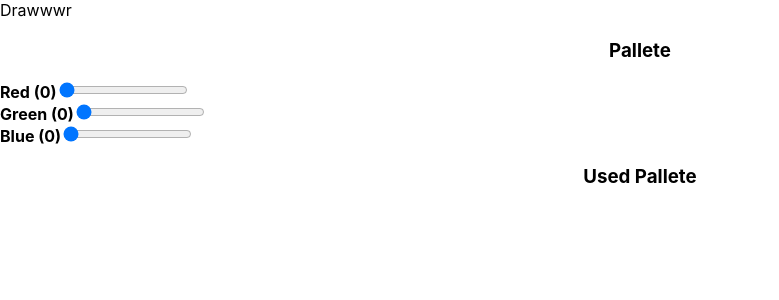
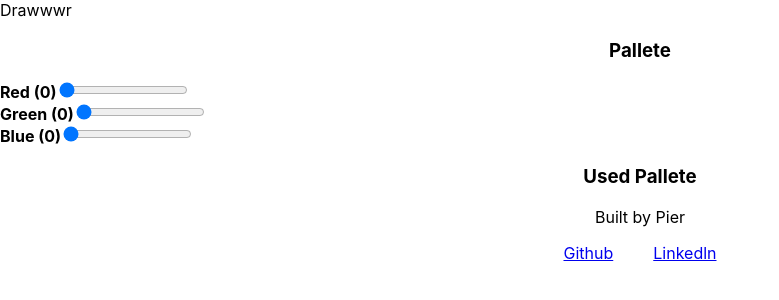
Before and after one commit to Peacepapi/drawwwr, a React app: page / in a window 1280 px wide. Shown: the top 300 px of the page, without its empty margins (0-779 px from the left). Built offline with nearby package versions, Linux system fonts and the light colour scheme.

Commit message:
added footer

```diff
--- a/src/components/menu/menu.component.js
+++ b/src/components/menu/menu.component.js
@@ -21,6 +21,11 @@ export default class Menu extends PureComponent {
                     colors={this.props.colors}
                     handleUpdateRGB={this.handleUpdateRGB}
                 />
+                <footer>
+                    <p>Built by Pier</p>
+                    <a href="https://github.com/Peacepapi">Github</a>
+                    <a href="https://www.linkedin.com/in/pier-yos-a22983a1/">Linkedln</a>
+                </footer>
             </div>
         )
     }
--- a/src/components/menu/menu.css
+++ b/src/components/menu/menu.css
@@ -10,3 +10,11 @@
     align-items: center;
     font-weight: 700;
 }
+
+footer {
+    text-align: center;
+}
+
+a {
+    margin: 0 20px;
+}
```
